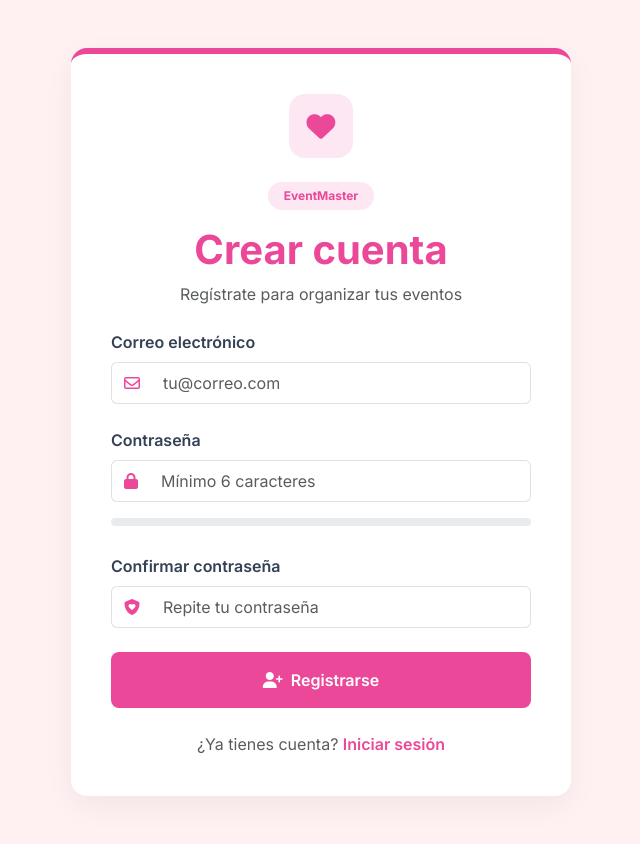
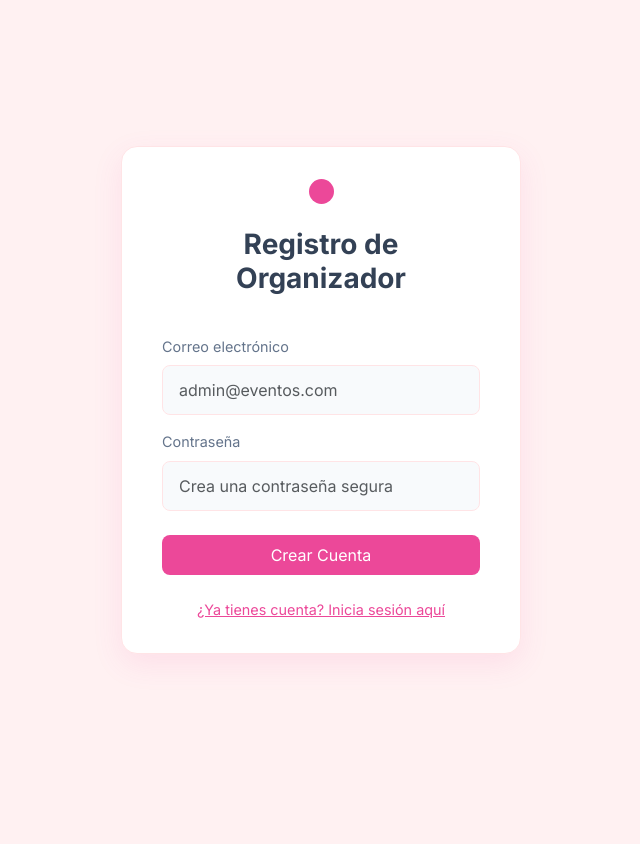
Before and after one commit to jalmz404/EventMaster, a PHP site: page /registro.html in a window 1280 px wide. Shown: the whole page, without its empty margins (319-959 px from the left). After the commit the page ends 658 px from the top, so only its background shows below. Run offline with PHP 8.4, Linux system fonts and the light colour scheme; some libraries are stand-ins or nearby versions.

Commit message:
Implementacion de pantalla de registro y encriptacion de contraseñas

```diff
--- a/css/style.css
+++ b/css/style.css
@@ -262,3 +262,80 @@ body {
 .alerta-rosa-btn-cancelar:hover {
     background-color: #e2e8f0 !important;
 }
+
+/* --- PANTALLAS DE LOGIN Y REGISTRO --- */
+.auth-bg {
+    background-color: var(--bg-light);
+    height: 100vh;
+    display: flex;
+    justify-content: center;
+    align-items: center;
+    margin: 0;
+}
+
+.auth-card {
+    background: var(--bg-card);
+    padding: 2rem 2.5rem;
+    border-radius: 16px;
+    box-shadow: 0 10px 30px rgba(236, 72, 153, 0.1);
+    width: 100%;
+    max-width: 400px;
+    text-align: center;
+    border: 1px solid var(--border-color);
+}
+
+.pink-dot {
+    width: 25px;
+    height: 25px;
+    background-color: var(--primary);
+    border-radius: 50%;
+    margin: 0 auto 1.5rem auto;
+}
+
+.auth-card h3 {
+    font-weight: 700;
+    color: var(--text-main);
+    margin-bottom: 2.5rem;
+}
+
+.auth-card .form-group {
+    text-align: left;
+    margin-bottom: 1.5rem;
+}
+
+.auth-card label {
+    color: var(--text-muted);
+    font-size: 0.9rem;
+    margin-bottom: 0.5rem;
+    display: block;
+}
+
+.auth-card input.form-control {
+    background-color: #f8fafc;
+    border: 1px solid var(--border-color);
+    border-radius: 8px;
+    padding: 0.75rem 1rem;
+    font-size: 1rem;
+    color: var(--text-main);
+    transition: all 0.2s;
+}
+
+.auth-card input.form-control:focus {
+    background-color: white;
+    border-color: var(--primary);
+    box-shadow: 0 0 0 3px rgba(236, 72, 153, 0.2);
+    outline: none;
+}
+
+.footer-link {
+    color: var(--primary);
+    text-decoration: underline;
+    font-size: 0.9rem;
+    display: block;
+    margin-top: 1.5rem;
+    transition: color 0.2s;
+}
+
+.footer-link:hover {
+    color: var(--primary-hover);
+}
--- a/invitado.html
+++ b/invitado.html
@@ -28,7 +28,8 @@
         <div class="bg-light p-3 rounded-3 mb-4 text-start shadow-sm border">
             <p class="mb-2"><i class="bi bi-calendar-event me-2 text-primary-custom"></i> <strong id="inv-display-evento">...</strong></p>
             <p class="mb-2"><i class="bi bi-clock me-2 text-primary-custom"></i> <span id="inv-display-fecha"></span> a las <span id="inv-display-hora"></span></p>
-            <p class="mb-0"><i class="bi bi-geo-alt me-2 text-primary-custom"></i> <span id="inv-display-lugar"></span></p>
+            <p class="mb-2"><i class="bi bi-geo-alt me-2 text-primary-custom"></i> <span id="inv-display-lugar"></span></p>
+            <p class="mb-0 mt-2 pt-2 border-top"><i class="bi bi-person-badge me-2 text-primary-custom"></i> <strong>Vestimenta:</strong> <span id="inv-display-vestimenta">Cargando...</span></p>
         </div>
 
         <button id="btn-abrir-registro" class="btn btn-primary-custom w-100 py-2 fs-5 fw-bold shadow-sm">Confirmar Asistencia</button>
--- a/php/agregar_invitado.php
+++ b/php/agregar_invitado.php
@@ -9,8 +9,9 @@ $id_menu = (!empty($_POST['id_menu'])) ? $_POST['id_menu'] : null;
 // Recibimos la mesa. Si viene vacía o dice "S/A", la guardamos como null
 $id_mesa = (!empty($_POST['id_mesa']) && $_POST['id_mesa'] !== 'S/A') ? $_POST['id_mesa'] : null;
 
-if (!$id_evento || !$nombre_completo) {
-    echo json_encode(["status" => "error", "message" => "El nombre es obligatorio"]); exit;
+if (!$id_evento || !$nombre_completo || !$id_menu) {
+    echo json_encode(["status" => "error", "message" => "El nombre y el platillo son obligatorios"]);
+    exit;
 }
 
 try {
--- a/registro.html
+++ b/registro.html
@@ -1,136 +1,46 @@
 <!DOCTYPE html>
 <html lang="es">
 <head>
-  <meta charset="UTF-8" />
-  <meta name="viewport" content="width=device-width, initial-scale=1.0"/>
-  <title>EventMaster — Registro</title>
-  <link href="https://cdn.jsdelivr.net/npm/bootstrap@5.3.3/dist/css/bootstrap.min.css" rel="stylesheet">
-  <link rel="stylesheet" href="https://cdnjs.cloudflare.com/ajax/libs/font-awesome/6.5.2/css/all.min.css">
-  <link rel="stylesheet" href="/css/style.css" />
+    <meta charset="UTF-8">
+    <meta name="viewport" content="width=device-width, initial-scale=1.0">
+    <title>EventMaster | Registro de Organizador</title>
+
+    <link href="https://cdn.jsdelivr.net/npm/bootstrap@5.3.0/dist/css/bootstrap.min.css" rel="stylesheet">
+
+    <link rel="stylesheet" href="css/style.css">
 </head>
 
-<body class="d-flex align-items-center justify-content-center min-vh-100 py-5">
+<body class="auth-bg">
 
-  <div class="guest-form-container w-100" style="max-width: 500px;">
+    <div class="auth-card">
 
-    <!-- Logo / Marca -->
-    <div class="text-center mb-4">
-      <div class="icon-box mx-auto">
-        <i class="fa-solid fa-heart"></i>
-      </div>
+        <div class="pink-dot"></div>
 
-      <span class="badge badge-hero px-3 py-2 mb-3">
-        EventMaster
-      </span>
+        <h3>Registro de Organizador</h3>
 
-      <h1 class="fw-bold text-primary-custom mb-2">
-        Crear cuenta
-      </h1>
+        <form id="form-registro-organizador">
 
-      <p class="text-muted mb-0">
-        Regístrate para organizar tus eventos
-      </p>
+          <div class="form-group mb-3">
+              <label for="reg-correo">Correo electrónico</label>
+              <input type="email" class="form-control" id="reg-correo" placeholder="admin@eventos.com" required>
+          </div>
+
+          <div class="form-group mb-4">
+              <label for="reg-password">Contraseña</label>
+              <input type="password" class="form-control" id="reg-password" placeholder="Crea una contraseña segura" required>
+          </div>
+
+          <button type="submit" class="btn btn-primary-custom w-100 p-2">Crear Cuenta</button>
+
+          <a href="login.html" class="footer-link">¿Ya tienes cuenta? Inicia sesión aquí</a>
+        </form>
     </div>
 
-    <!-- Formulario -->
-    <form id="formRegistro" novalidate>
+    <script src="https://code.jquery.com/jquery-3.6.0.min.js"></script>
 
-      <div class="mb-4">
-        <label for="correo" class="form-label fw-semibold">
-          Correo electrónico
-        </label>
-        <div class="input-group">
-          <span class="input-group-text bg-white border-end-0">
-            <i class="fa-regular fa-envelope text-primary-custom"></i>
-          </span>
-          <input
-            type="email"
-            id="correo"
-            name="correo"
-            class="form-control border-start-0 py-2"
-            placeholder="tu@correo.com"
-            autocomplete="email"
-          />
-        </div>
-        <p class="field-hint text-danger small mt-1 mb-0" id="hint-correo"></p>
-      </div>
-      <div class="mb-4">
-        <label for="password" class="form-label fw-semibold">
-          Contraseña
-        </label>
-        <div class="input-group">
-          <span class="input-group-text bg-white border-end-0">
-            <i class="fa-solid fa-lock text-primary-custom"></i>
-          </span>
-          <input
-            type="password"
-            id="password"
-            name="password"
-            class="form-control border-start-0 py-2"
-            placeholder="Mínimo 6 caracteres"
-            autocomplete="new-password"
-          />
-        </div>
-        <div class="mt-3">
-          <div class="progress" style="height: 8px;">
-            <div
-              class="progress-bar bg-primary-custom"
-              id="strengthFill"
-              role="progressbar"
-              style="width: 0%"
-            ></div>
-          </div>
+    <script src="https://cdn.jsdelivr.net/npm/sweetalert2@11"></script>
 
-          <div class="d-flex justify-content-end mt-1">
-            <small class="text-muted" id="strengthLabel"></small>
-          </div>
-        </div>
-
-        <p class="field-hint text-danger small mt-1 mb-0" id="hint-password"></p>
-      </div>
-      <div class="mb-4">
-        <label for="confirmar" class="form-label fw-semibold">
-          Confirmar contraseña
-        </label>
-
-        <div class="input-group">
-          <span class="input-group-text bg-white border-end-0">
-            <i class="fa-solid fa-shield-heart text-primary-custom"></i>
-          </span>
-
-          <input
-            type="password"
-            id="confirmar"
-            name="confirmar"
-            class="form-control border-start-0 py-2"
-            placeholder="Repite tu contraseña"
-            autocomplete="new-password"
-          />
-        </div>
-        <p class="field-hint text-danger small mt-1 mb-0" id="hint-confirmar"></p>
-      </div>
-      <div class="d-grid mb-4">
-        <button type="submit" class="btn btn-primary-custom py-3 fw-semibold" id="btnSubmit">
-          <span class="btn-text">
-            <i class="fa-solid fa-user-plus me-2"></i>Registrarse</span>
-          <span class="spinner-border spinner-border-sm ms-2 d-none spinner"></span>
-        </button>
-      </div>
-      <div class="alert alert-danger d-none" id="alertMsg"></div>
-    </form>
-
-    <div class="text-center">
-      <p class="text-muted mb-0">¿Ya tienes cuenta?
-        <a href="login.html" class="text-primary-custom fw-semibold text-decoration-none">
-          Iniciar sesión
-        </a>
-      </p>
-    </div>
-
-  </div>
-
-  <script src="js/registro.js"></script>
-  <script src="https://cdn.jsdelivr.net/npm/sweetalert2@11"></script>
+    <script src="js/script.js"></script>
 
 </body>
 </html>
```
Also changed, not shown: js/script.js (+80 -4 lines), php/actualizar_invitado.php (added, +30 -0 lines), php/agregar_catalogo.php (+12 -7 lines), php/login.php (+17 -14 lines), php/obtener_detalle_evento.php (+11 -4 lines), php/obtener_info_invitacion.php (+5 -3 lines), php/obtener_invitados.php (+5 -2 lines), php/registrar_organizador.php (added, +37 -0 lines), php/registro.php (deleted, +0 -64 lines).
